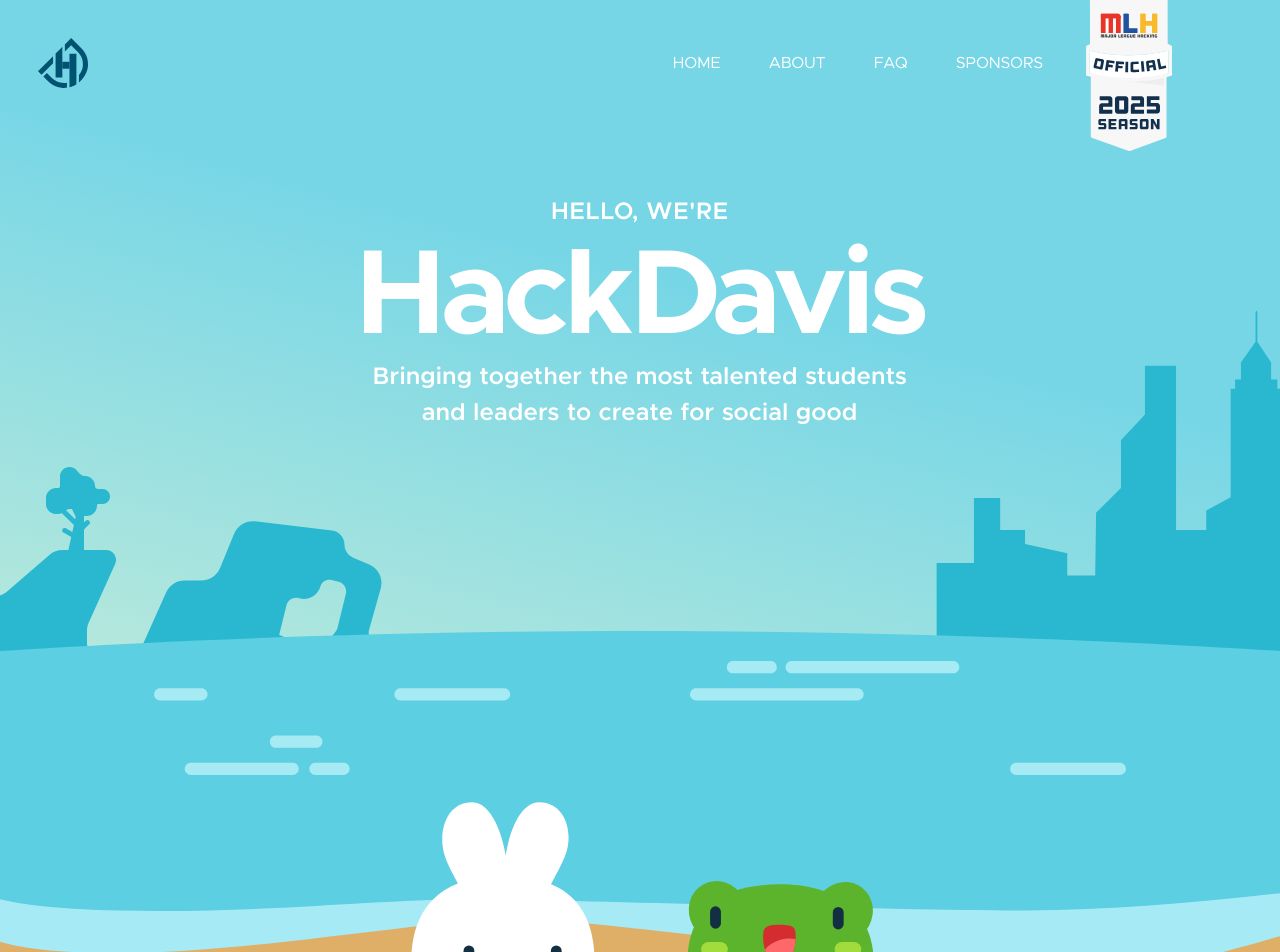
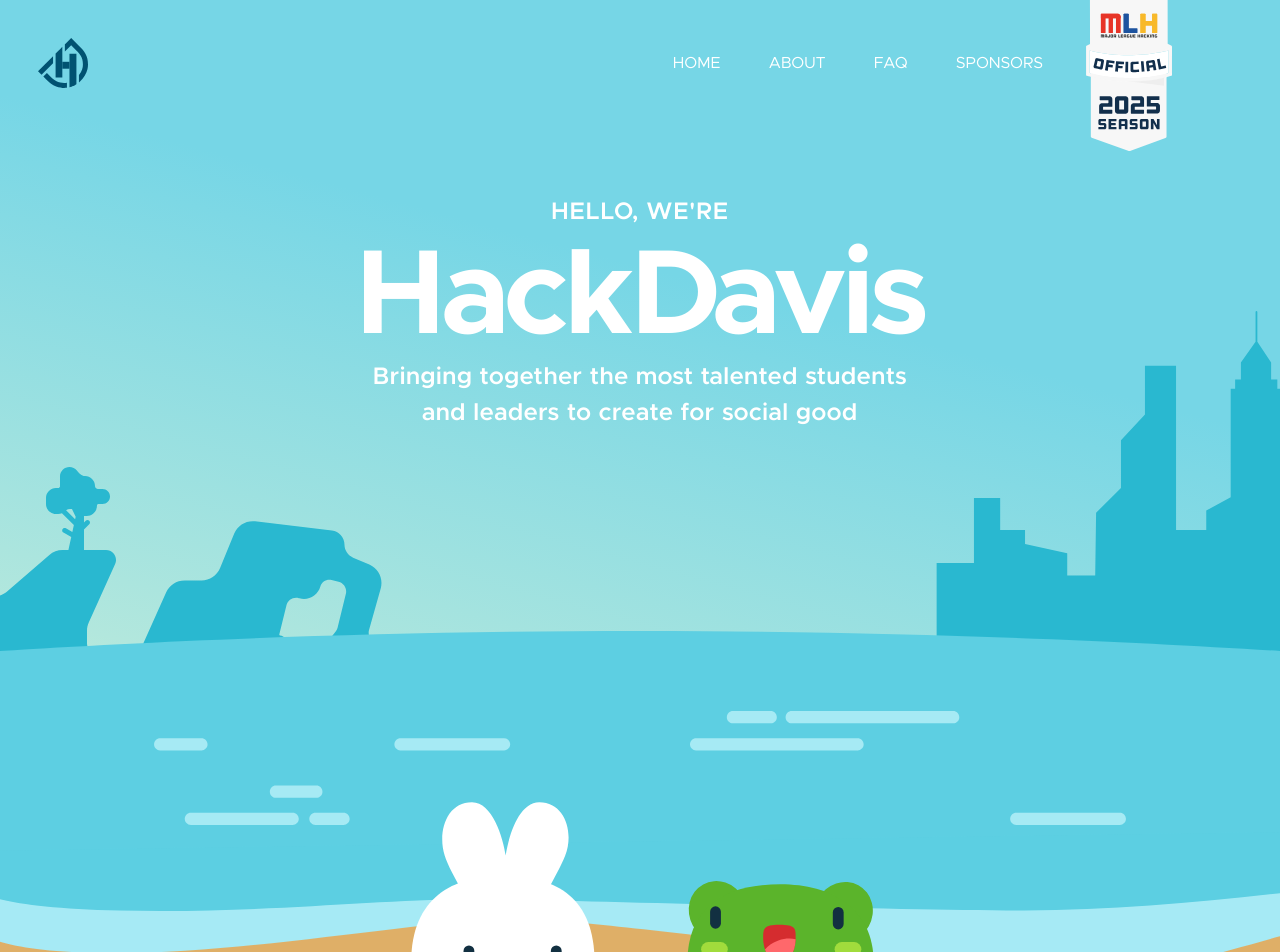
Before and after one commit to HackDavis/website-2025, a Next.js app: page /about-us in a window 1280 px wide. Shown: the top 952 px of the page. Built offline with nearby package versions, Linux system fonts and the light colour scheme.

Commit message:
water sheen moved

```diff
--- a/app/(pages)/about-us/_components/Hero/_components/Beach/Beach.module.scss
+++ b/app/(pages)/about-us/_components/Hero/_components/Beach/Beach.module.scss
@@ -20,31 +20,6 @@
     z-index: 40;
     > img {
         width: 100%;
-    }
-}
-
-.water_sheen{
-    position: absolute;
-    width: 100%;
-    height: 130px;
-    top: -210px;
-    z-index: 40;
-    > img {
-        margin: auto;
-        width: 76%;
-    }
-    @include tablet {
-        top: -120px;
-    }
-    @include phone {
-        top: -100px;
-        > img {
-            width:100%;
-        }
-    }
-    @include sm-phone {
-        top: -90px;
-
     }
 }
 
--- a/app/(pages)/about-us/_components/Hero/_components/Beach/Beach.tsx
+++ b/app/(pages)/about-us/_components/Hero/_components/Beach/Beach.tsx
@@ -5,7 +5,6 @@ import WaterNormalWavy from '/public/aboutUs/Hero/Beach/WaterTransition/WaterNor
 import WaterLight from '/public/aboutUs/Hero/Beach/WaterTransition/WaterLightWavy.svg';
 import SandDark from '/public/aboutUs/Hero/Beach/WaterTransition/SandDarkWavy.svg';
 import SandLight from '/public/aboutUs/Hero/Beach/WaterTransition/SandLightWavy.svg';
-import WaterSheen from '/public/aboutUs/Hero/Beach/WaterTransition/ocean_sheen.svg';
 import BeachDecoration from '/public/aboutUs/Hero/Beach/SandArea/BeachDecoration.svg';
 
 // import CowSitting from '/public/aboutUs/Hero/Beach/BeachCampfire/CowSitting.svg';
@@ -26,9 +25,6 @@ export default function Sand() {
       <div className={styles.transition}>
         <div className={styles.water_normal}>
           <Image src={WaterNormalWavy} alt="Normal Water" objectFit="cover" />
-        </div>
-        <div className={styles.water_sheen}>
-          <Image src={WaterSheen} alt="Normal Water" objectFit="cover" />
         </div>
         <div className={styles.water_light}>
           <Image src={WaterLight} alt="Water Light" objectFit="cover" />
--- a/app/(pages)/about-us/_components/Hero/_components/Sky/Sky.module.scss
+++ b/app/(pages)/about-us/_components/Hero/_components/Sky/Sky.module.scss
@@ -70,4 +70,23 @@
   > img {
     width: 100%;
   }
+  .water_sheen {
+    position: absolute;
+    width: 100%;
+    margin:auto;
+    top: 80px;
+    > img {
+      margin: auto;
+      width: 76%;
+    }
+    @include tablet {
+      top: 30px;
+    }
+    @include phone {
+      top: 20px;
+      > img {
+          width:100%;
+      }
+    }
+  }
 }
--- a/app/(pages)/about-us/_components/Hero/_components/Sky/Sky.tsx
+++ b/app/(pages)/about-us/_components/Hero/_components/Sky/Sky.tsx
@@ -3,6 +3,7 @@ import styles from './Sky.module.scss';
 import WaterBuildingLeft from '/public/aboutUs/Hero/Sky/WaterBuildingLeft.svg';
 import WaterBuildingRight from '/public/aboutUs/Hero/Sky/WaterBuildingRight.svg';
 import WaterSemicircle from '/public/aboutUs/Hero/Sky/WaterSemicircle.svg';
+import WaterSheen from '/public/aboutUs/Hero/Beach/WaterTransition/ocean_sheen.svg';
 import HeroText from '../../heroText';
 
 export default function Sky() {
@@ -19,6 +20,9 @@ export default function Sky() {
       </div>
       <div className={styles.water_semicircle}>
         <Image src={WaterSemicircle} alt="Water Semicircle" />
+        <div className={styles.water_sheen}>
+          <Image src={WaterSheen} alt="Normal Water" objectFit="cover" />
+        </div>
       </div>
     </div>
   );
```
